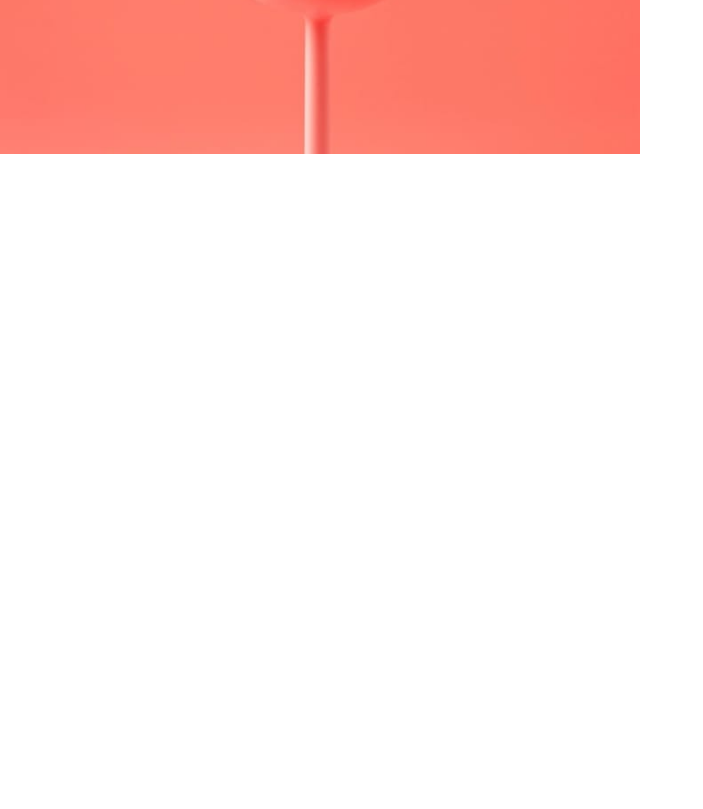
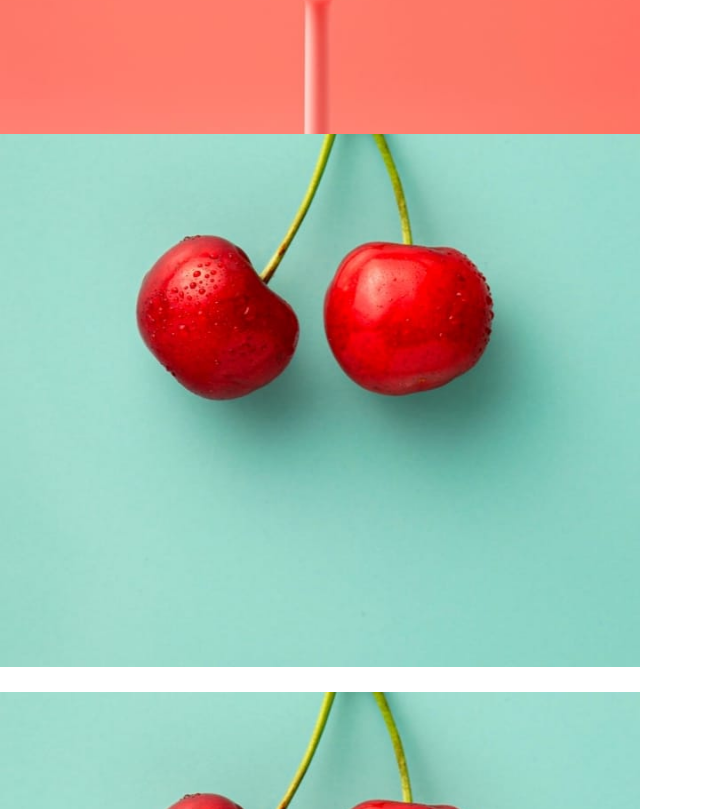
Before and after one commit to vizaanandyaa/sunnyside-agency-cp-react, a React (Create React App) app: page / in a window 1280 px wide. Shown: the part 1531-2340 px from the top of the page, without its empty margins (0-703 px from the left). Before the commit the page ends 1689 px from the top, so only its background shows below. Built offline with nearby package versions, Linux system fonts and the light colour scheme.

Commit message:
services added modified

```diff
--- a/src/components/Content.jsx
+++ b/src/components/Content.jsx
@@ -18,6 +18,13 @@
             title:"Stand out to the right audience",
             description : "Using a collaborative formula of designers, researches, phototographers,videographers, and copywriters, we'll build and extend your brand in digital places",
             links : 'www.youtube.com'
+        }];
+        const services = [{
+            title : "Graphic Design",
+            description : "Great design makes you memorable. We deliver artwork that underscores your brand message and captures potential client's attention."
+        },{
+            title : 'Photography',
+            description : 'Increase your credibility by getting the most stunning, high-quality photos that improve your business image.'
         }]
         return(
             <div>
@@ -32,7 +39,9 @@
                         )
                     }
                 })}
-                <Services/>
+                {services.map((service,index)=>{
+                    return(<Services />)
+                })}
             </div>
         )
     }
--- a/src/components/Services.jsx
+++ b/src/components/Services.jsx
@@ -1,11 +1,15 @@
 import { Component } from "react";
 import imgDeGra from "../images/desktop/image-graphic-design.jpg"
+import imgPhoto from "../images/desktop/image-photography.jpg"
 
 class Services extends Component{
     render(){
         return(
-            <div className="services">
-
+            <div className="contentServe">
+                <div className="conImgDesc">
+                    <img src={imgDeGra} alt="" />
+                    <h4>{this.props.title}</h4>
+                </div>
             </div>
         )
     }
--- a/src/components/stylesheet.css
+++ b/src/components/stylesheet.css
@@ -68,6 +68,7 @@
 
 .content{
     display: flex;
+    height: 525px;
 }
 
 .contentDesc{
@@ -107,4 +108,14 @@
 
 .contentImg img{
     width: 100%;
+    height: 100%;
 }
+
+.conImgDesc{
+    width: 50%;
+    overflow: hidden;
+}
+
+.conImgDesc img{
+    width: 100%;
+}
--- a/src/index.js
+++ b/src/index.js
@@ -3,8 +3,8 @@
 import './index.css';
 import App from './App';
 import Header from './components/Header';
-import Left from './components/Left';
-import Content from './components/Content'
+import Content from './components/Content';
+import Services from './components/Services'
 import reportWebVitals from './reportWebVitals';
 
 const root = ReactDOM.createRoot(document.getElementById('root'));
```
